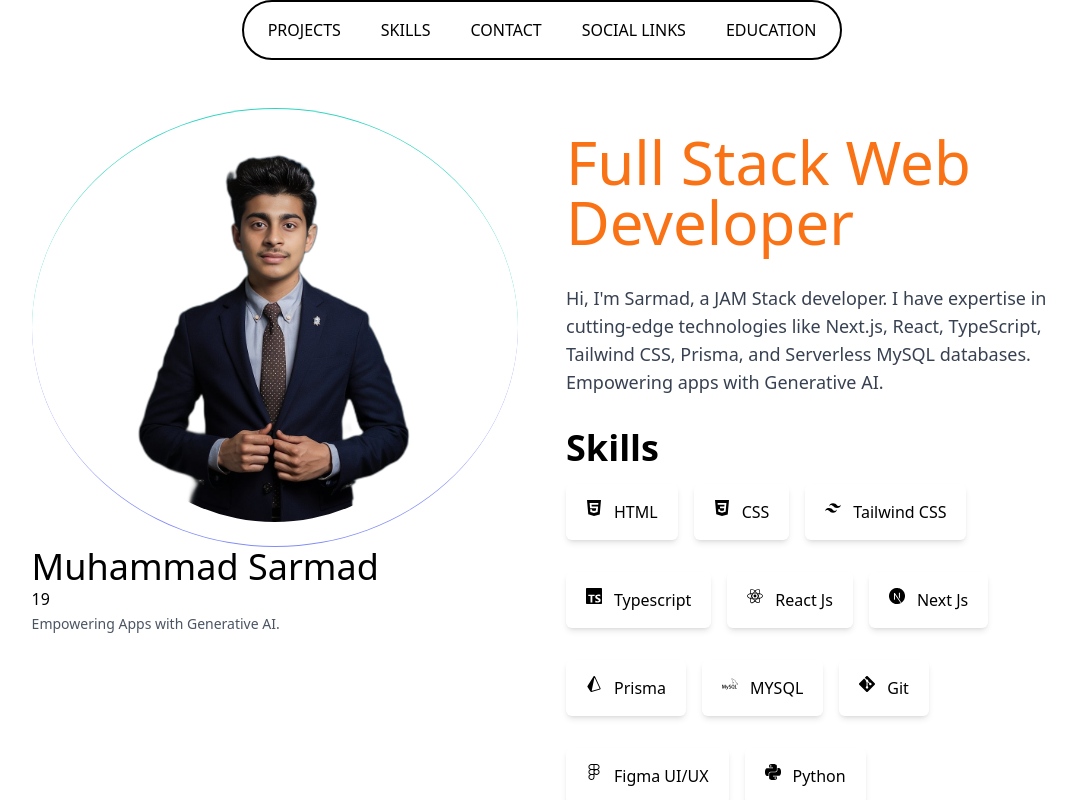
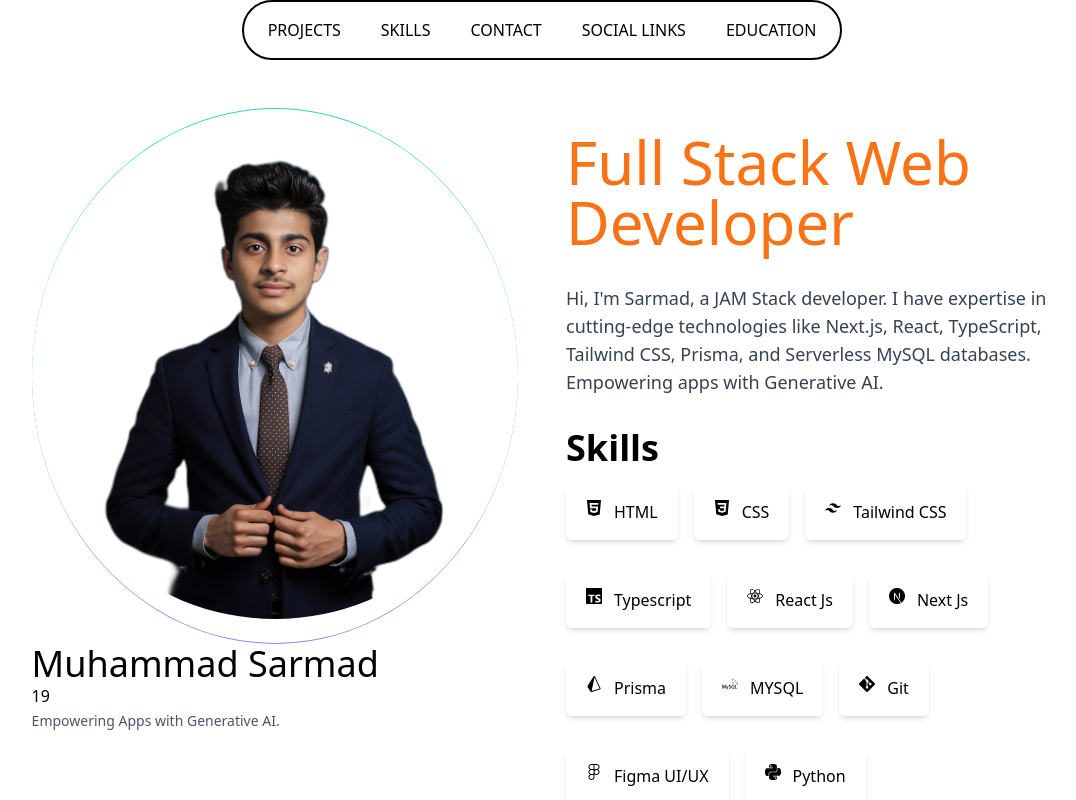
Before and after one commit to Sarmad426/Portfolio-Template, a Next.js app: page / in a window 1280 px wide. Shown: the top 800 px of the page, without its empty margins (98-1174 px from the left). Built offline with nearby package versions, Linux system fonts and the light colour scheme.

Commit message:
Made the image responsive

```diff
--- a/src/components/personal-details.tsx
+++ b/src/components/personal-details.tsx
@@ -11,7 +11,7 @@ export const PersonalDetails = () => {
               <Image
                 src={data.image}
                 alt={`${data.name}, "Image"`}
-                className="aspect-square object-center rounded-[100%] lg:w-4/5 md:w-2/4 flex-shrink-0 w-screen my-6"
+                className="aspect-square object-center rounded-[100%] flex-shrink-0 w-screen my-6 mx-20"
               />
             </div>
             <h3 className="md:text-4xl text-2xl font-medium">{data.name}</h3>
```
